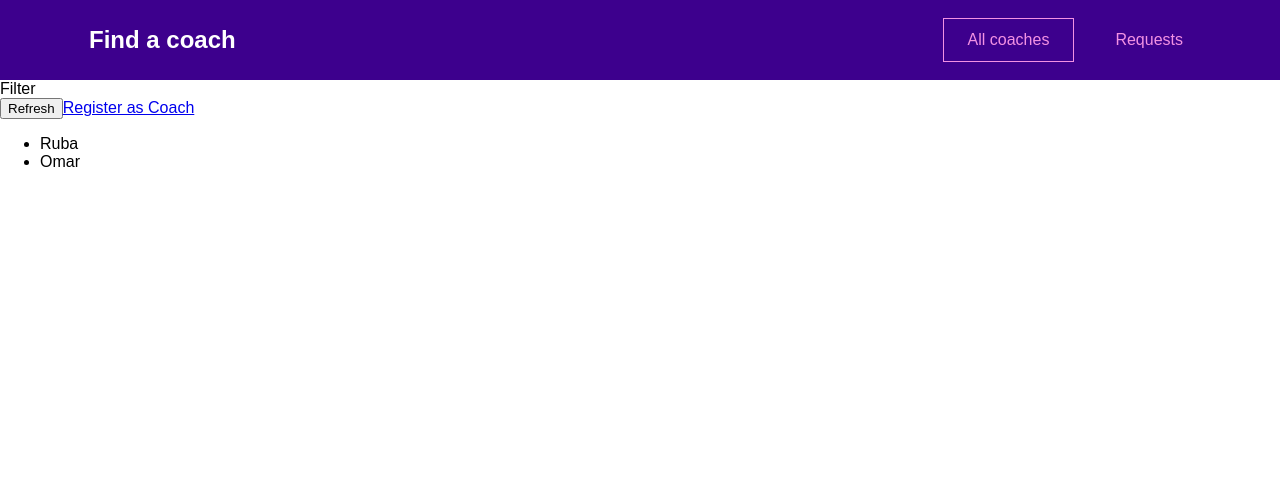
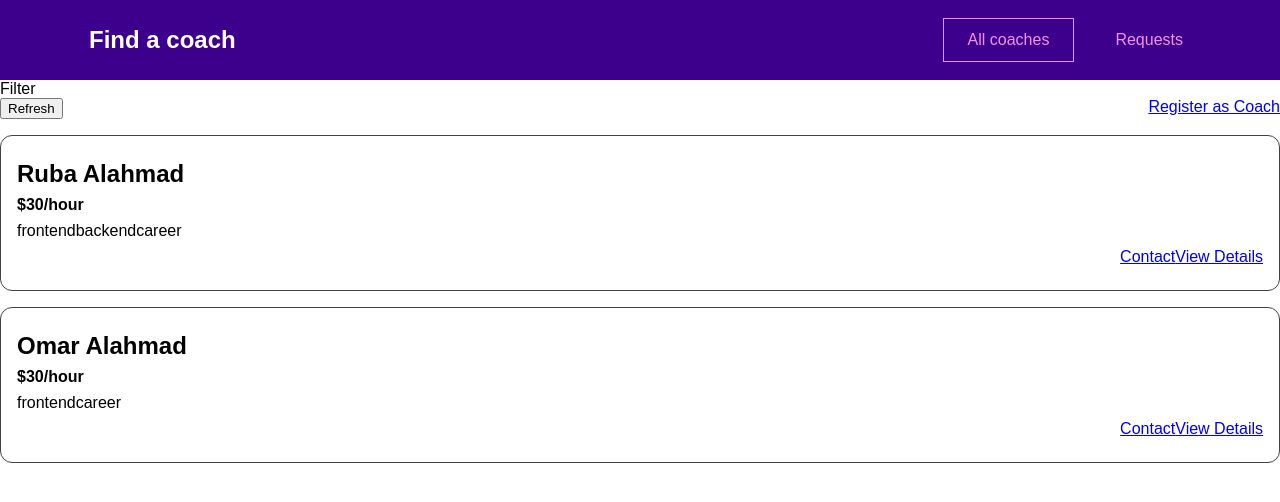
Before and after one commit to Ruba-Alahmad/Find-a-coach, a Vue app: page /coaches in a window 1280 px wide. Shown: the top 502 px of the page. Built offline with nearby package versions, Linux system fonts and the light colour scheme.

Commit message:
Working on the coaches list

```diff
--- /dev/null
+++ b/src/components/coaches/coachItem.vue
@@ -0,0 +1,56 @@
+<template>
+    <li>
+        <h3>{{fullName}}</h3>
+        <h4>${{rate}}/hour</h4>
+        <div>
+            <span v-for="area in areas" :key="area">{{area}}</span>
+        </div>
+        <div class="actions">
+            <router-link :to="coachContactLink">Contact</router-link>
+            <router-link :to="coachDetailsLink">View Details</router-link>
+        </div>
+    </li>
+</template>
+
+<script>
+export default {
+    props: ['id', 'firstName', 'lastName', 'rate', 'areas'],
+    computed:{
+        fullName(){
+            return this.firstName + ' ' + this.lastName;
+        },
+        coachContactLink(){
+            return '/coaches/' + this.id + '/contact';
+        },
+        coachDetailsLink(){
+            return '/coaches/' + this.id;
+        }
+    }
+}
+</script>
+<style scoped>
+    li {
+  margin: 1rem 0;
+  border: 1px solid #424242;
+  border-radius: 12px;
+  padding: 1rem;
+}
+
+h3 {
+  font-size: 1.5rem;
+}
+
+h3,
+h4 {
+  margin: 0.5rem 0;
+}
+
+div {
+  margin: 0.5rem 0;
+}
+
+.actions {
+  display: flex;
+  justify-content: flex-end;
+}
+</style>
--- a/src/pages/coaches/coachesList.vue
+++ b/src/pages/coaches/coachesList.vue
@@ -6,9 +6,13 @@
             <router-link to="/register">Register as Coach</router-link>
         </div>
         <ul v-if="hasCoaches">
-        <li v-for="coach in filteredCoaches" :key="coach.id">
-            {{coach.firstName}}
-        </li>
+        <coach-item v-for="coach in filteredCoaches"
+        :key="coach.id"
+        :id="coach.id" :first-name="coach.firstName"
+        :last-name="coach.lastName"
+        :rate="coach.hourlyRate"
+        :areas="coach.areas">
+        </coach-item>
         </ul>
         <h3 v-else>No Coaches found</h3>
     </section>
@@ -16,7 +20,12 @@
 
 
 <script>
+import coachItem from '../../components/coaches/coachItem.vue';
+
 export default {
+    components:{
+        coachItem,
+    },
     computed:{
         filteredCoaches(){
             return this.$store.getters['coaches/coaches'];
@@ -27,3 +36,16 @@
     }
 }
 </script>
+
+
+<style scoped>
+ul{
+    list-style: none;
+    margin: 0;
+    padding: 0;
+}
+.controls{
+    display: flex;
+    justify-content: space-between;
+}
+</style>
```
